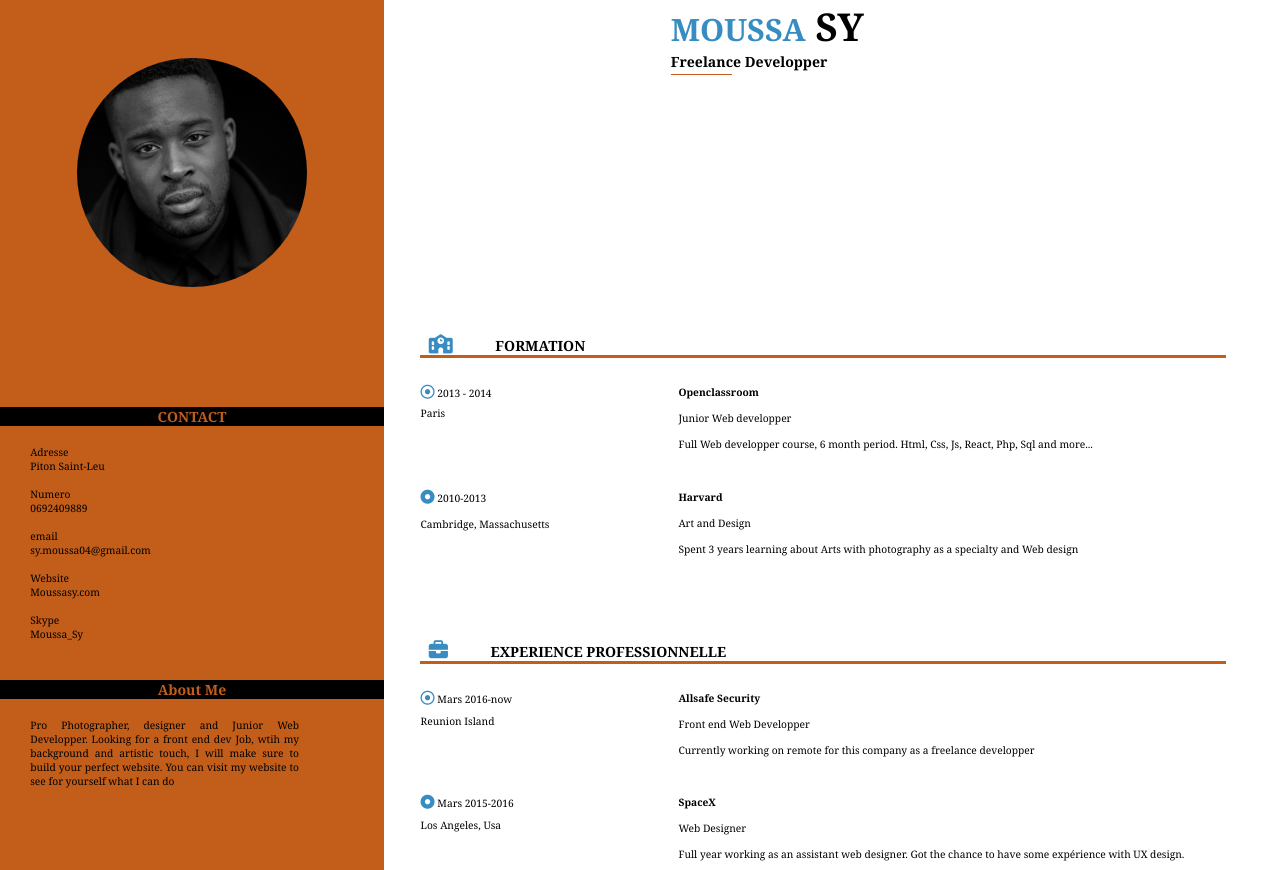
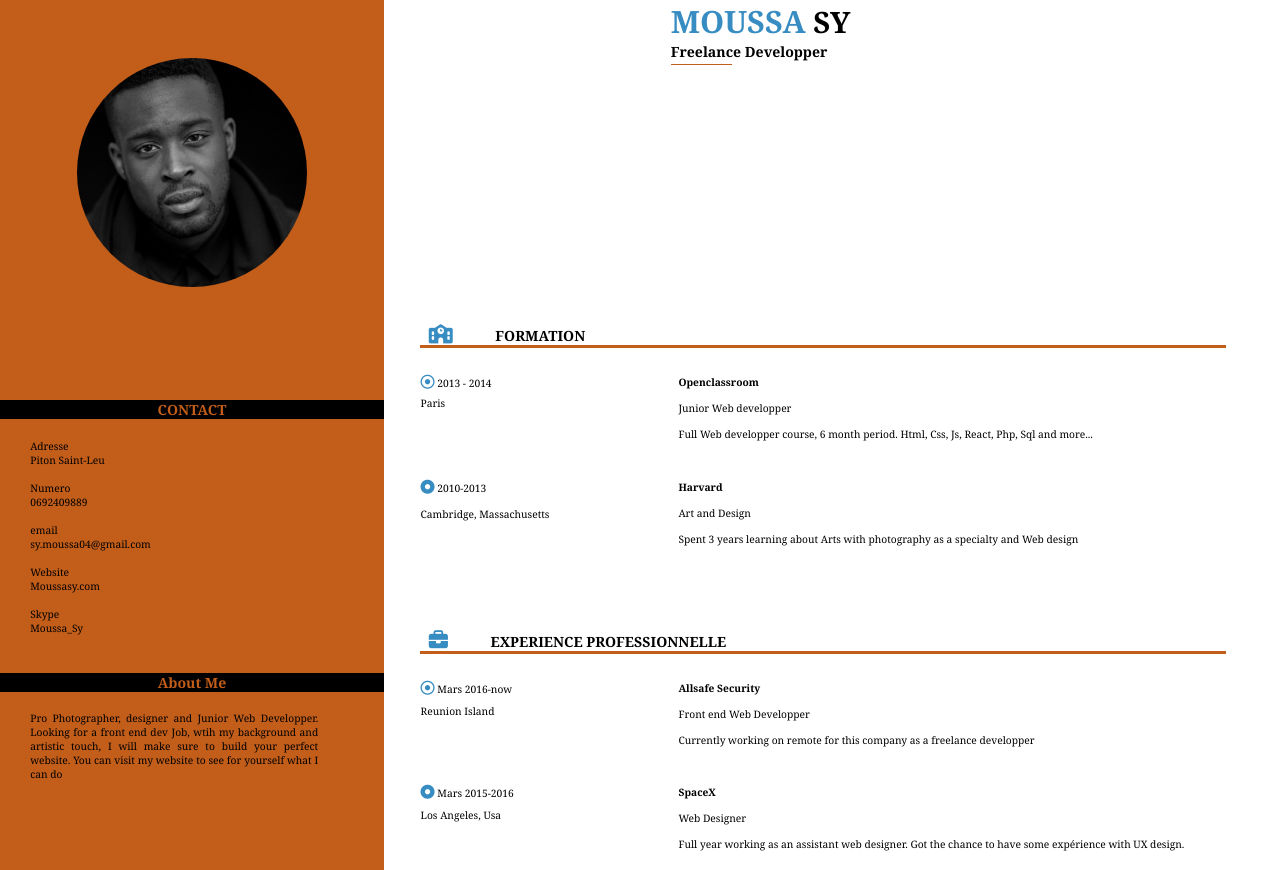
Before and after one commit to Moussashi/OpenclassroomProject, a plain HTML site: page index.html in a window 1280 px wide. Shown: the top 870 px of the page. Drawn offline with Linux system fonts and the light colour scheme.

Commit message:
update215.09.20

```diff
--- a/style.css
+++ b/style.css
@@ -13,7 +13,7 @@ header {
     padding-bottom: 29%;
 }
 h1 {
-    font-size: 3rem;
+    font-size: 2.3rem;
 }
 h2 {
     font-size: 1.1rem;
@@ -81,7 +81,7 @@ h5 {
     margin-bottom: 10%;
 }
 .contact {
-    width: 70%;
+    width: 75%;
     text-align: justify;
 }
 #interest {
```
